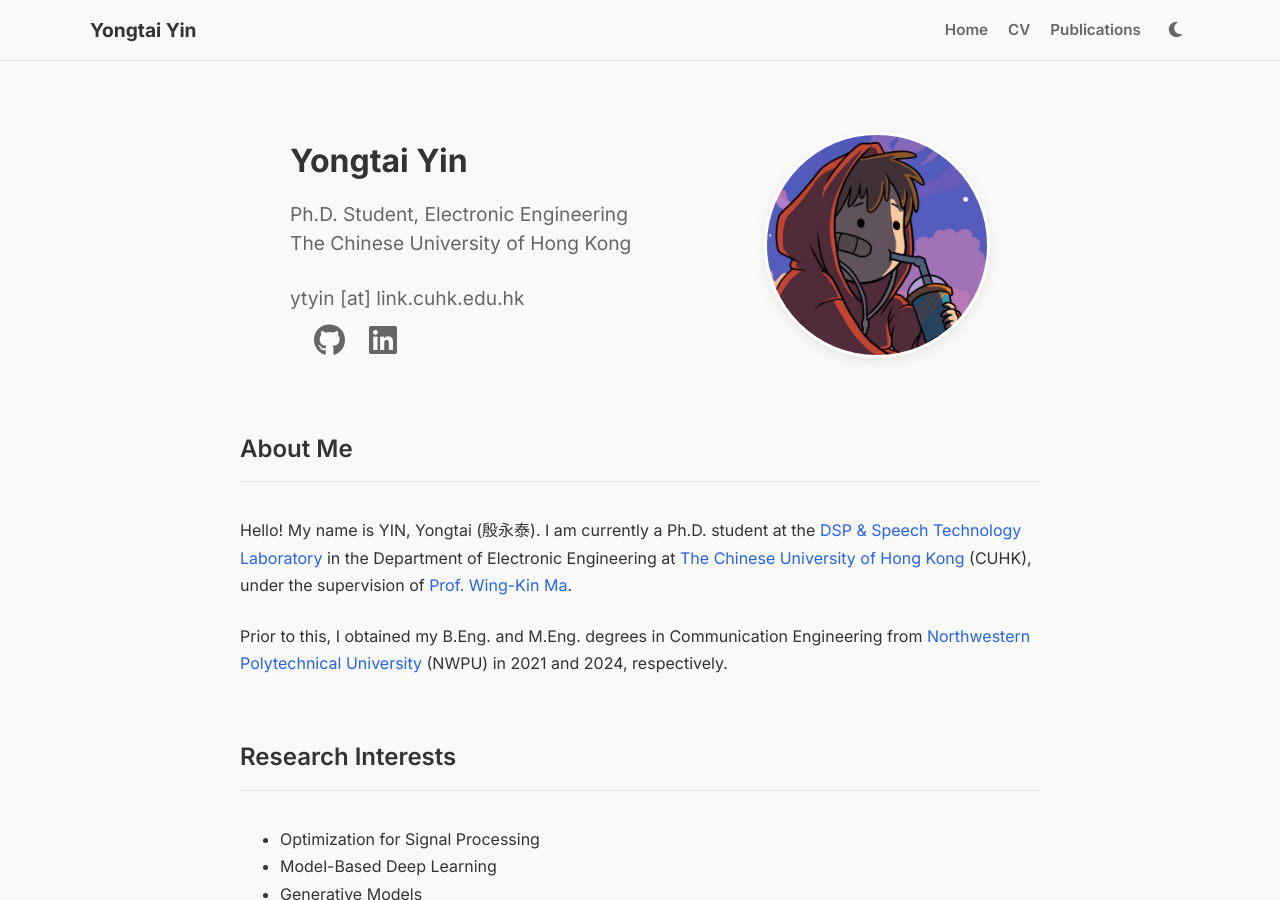
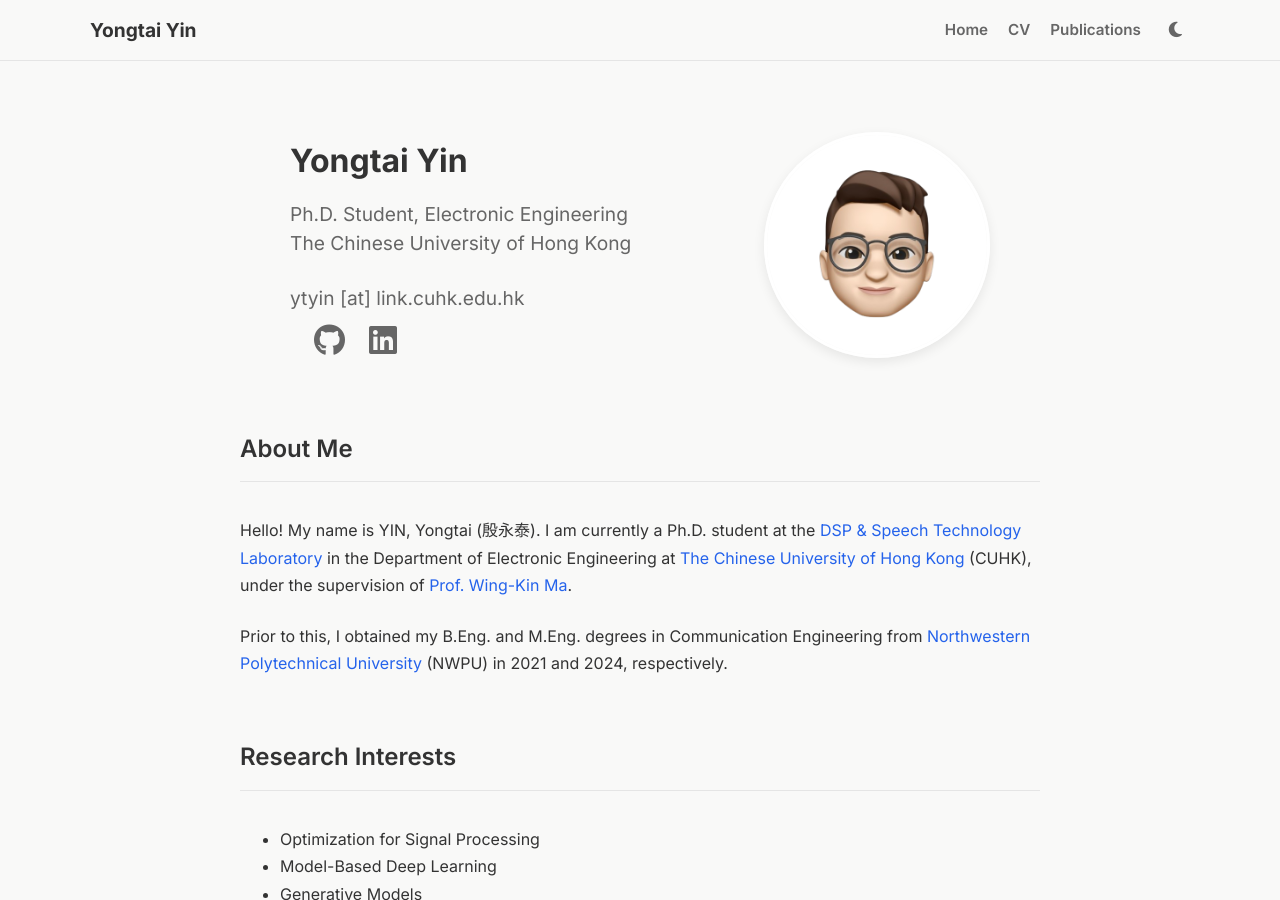
Before and after one commit to yongtai-yin/yongtai-yin.github.io, a Jekyll site: the page built from index.md, in a window 1280 px wide and 900 px high. Built offline with Jekyll 4.4.1, drawn with Linux system fonts in a browser that asks for light colours; a style sheet for code colours, icons or effects is not loaded.

```diff
--- a/_layouts/default.html
+++ b/_layouts/default.html
@@ -4,7 +4,7 @@
     <meta charset="UTF-8">
     <meta name="viewport" content="width=device-width, initial-scale=1.0">
     <title>{{ page.title }}</title>
-    <link rel="icon" type="image/jpeg" href="{{ '/assets/img/avatar.jpg' | relative_url }}">
+    <link rel="icon" type="image/jpeg" href="{{ '/assets/img/avatar.png' | relative_url }}">
     <link rel="stylesheet" href="{{ '/assets/css/style.css' | relative_url }}">
     <link rel="stylesheet" href="https://cdnjs.cloudflare.com/ajax/libs/font-awesome/6.5.1/css/all.min.css">
     <link rel="stylesheet" href="https://cdn.jsdelivr.net/gh/jpswalsh/academicons@1/css/academicons.min.css">
--- a/index.md
+++ b/index.md
@@ -3,7 +3,7 @@
 layout_type: home
 title: Yongtai Yin
 header_name: Yongtai Yin
-avatar: /assets/img/avatar.jpg
+avatar: /assets/img/avatar.png
 bio: |
   Ph.D. Student, Electronic Engineering<br>
   The Chinese University of Hong Kong
```
Also changed, not shown: assets/img/avatar.jpg (deleted), assets/img/avatar.png (added).
